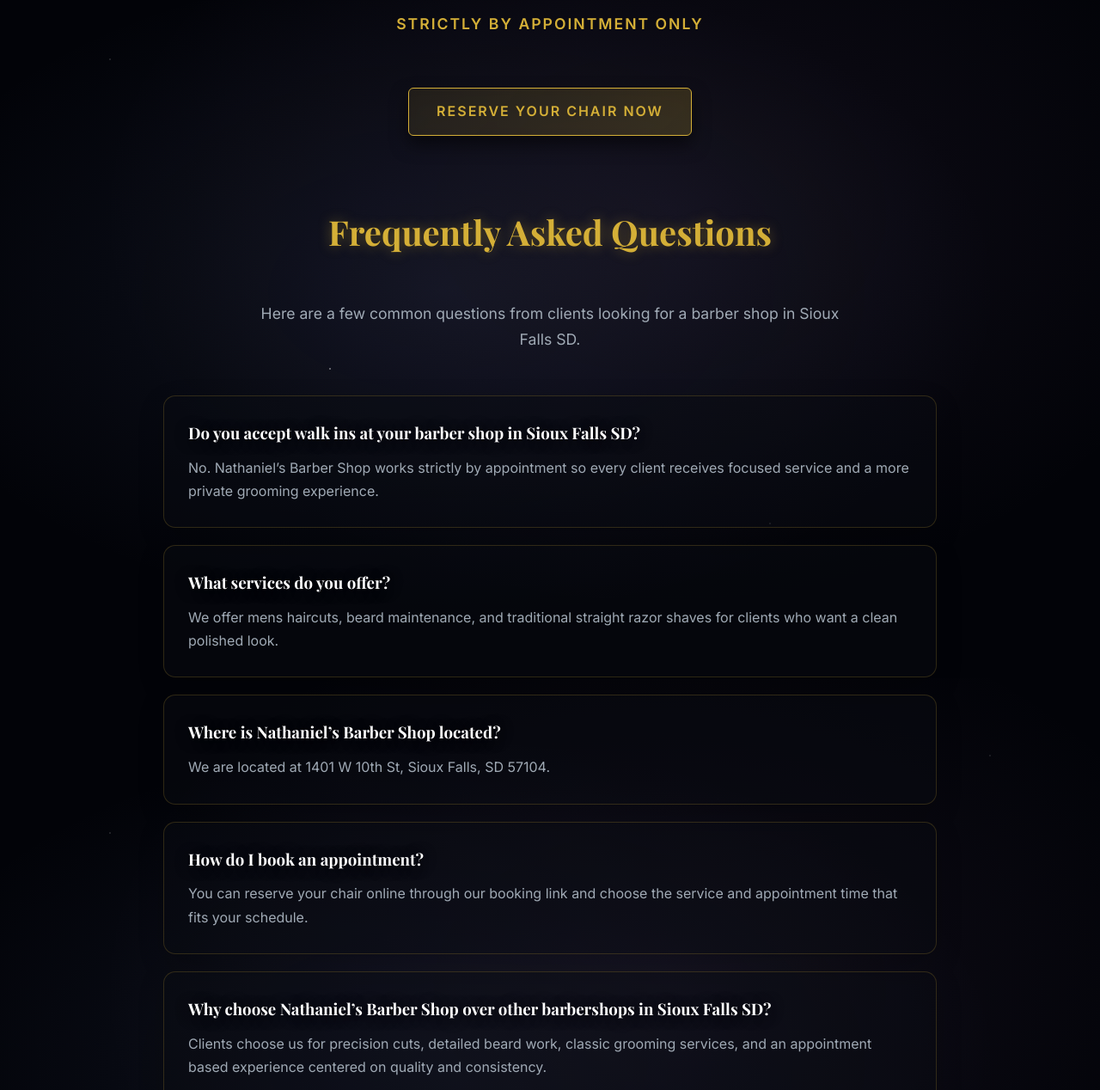
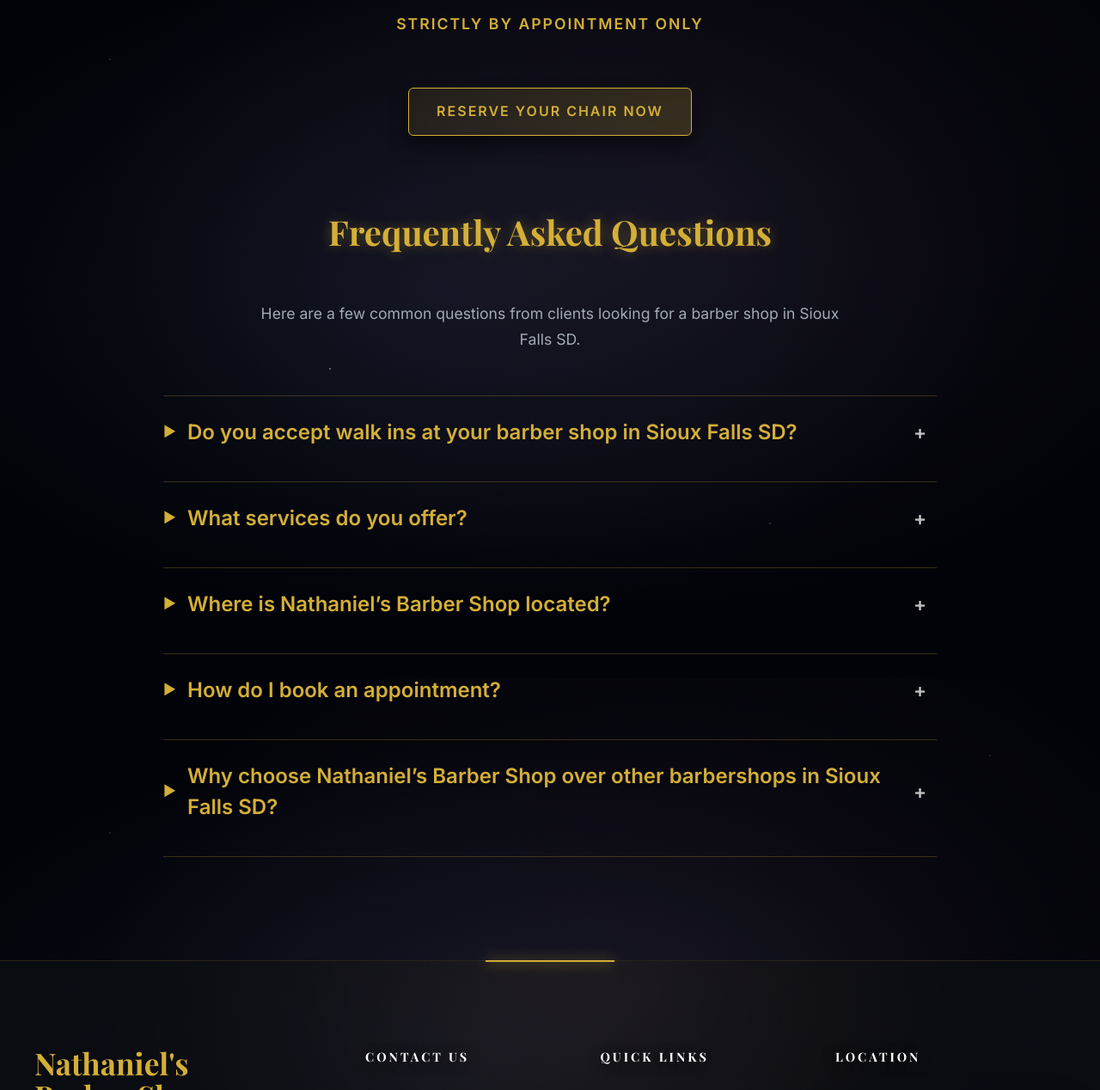
Before and after one commit to YourOnlineSquad/nathaniels-barber-shop, a Jekyll site: the page built from index.md, in a window 1280 px wide, cut to the strip 3711-4979 px from the top of the page. Shown: the whole strip at 86% size. Built offline with Jekyll 4.4.1, drawn with Linux system fonts in a browser that asks for light colours; some web fonts are replaced; part of the change alters nothing that is shown.

Commit message:
Update index.md

```diff
--- a/index.md
+++ b/index.md
@@ -227,31 +227,74 @@ description: Looking for trusted barbershops in Sioux Falls SD? Nathaniel’s Ba
     height: auto;
   }
 
-  .faq-grid {
+  .faq-accordion-wrap {
     max-width: 900px;
     margin: 50px auto 0 auto;
-    display: grid;
-    gap: 20px;
+    text-align: left;
+  }
+
+  .faq-accordion {
+    border-top: 1px solid rgba(212, 175, 55, 0.25);
   }
 
   .faq-item {
-    text-align: left;
-    padding: 28px;
-    border: 1px solid var(--border-glow);
-    background: rgba(10, 12, 18, 0.45);
-    border-radius: 14px;
-    box-shadow: 0 10px 30px rgba(0,0,0,0.2);
+    border-bottom: 1px solid rgba(212, 175, 55, 0.25);
   }
 
-  .faq-item h3 {
-    margin-bottom: 12px;
-    color: var(--text-light);
+  .faq-question {
+    width: 100%;
+    background: transparent;
+    border: 0;
+    color: var(--accent-gold);
+    text-align: left;
+    font-size: clamp(1.2rem, 2vw, 1.5rem);
+    font-weight: 700;
+    padding: 24px 48px 24px 28px;
+    cursor: pointer;
+    position: relative;
+    font-family: inherit;
+    line-height: 1.5;
   }
 
-  .faq-item p {
+  .faq-question::before {
+    content: '▶';
+    position: absolute;
+    left: 0;
+    top: 50%;
+    transform: translateY(-50%);
+    font-size: 0.95rem;
+    color: var(--accent-gold);
+  }
+
+  .faq-question::after {
+    content: '+';
+    position: absolute;
+    right: 12px;
+    top: 50%;
+    transform: translateY(-50%);
+    font-size: 1.4rem;
+    color: rgba(255,255,255,0.75);
+  }
+
+  .faq-item.active .faq-question::after {
+    content: '−';
+  }
+
+  .faq-answer {
+    max-height: 0;
+    overflow: hidden;
+    transition: max-height 0.3s ease;
+  }
+
+  .faq-answer-inner {
+    padding: 0 12px 24px 28px;
+  }
+
+  .faq-answer p {
     margin: 0;
     color: var(--text-muted);
-    line-height: 1.7;
+    line-height: 1.8;
+    font-size: 1.1rem;
   }
 </style>
 
@@ -360,31 +403,78 @@ description: Looking for trusted barbershops in Sioux Falls SD? Nathaniel’s Ba
       Here are a few common questions from clients looking for a barber shop in Sioux Falls SD.
     </p>
 
-    <div class="faq-grid">
-      <div class="faq-item">
-        <h3>Do you accept walk ins at your barber shop in Sioux Falls SD?</h3>
-        <p>No. Nathaniel’s Barber Shop works strictly by appointment so every client receives focused service and a more private grooming experience.</p>
-      </div>
+    <div class="faq-accordion-wrap">
+      <div class="faq-accordion">
+        <div class="faq-item">
+          <button class="faq-question" type="button">Do you accept walk ins at your barber shop in Sioux Falls SD?</button>
+          <div class="faq-answer">
+            <div class="faq-answer-inner">
+              <p>No. Nathaniel’s Barber Shop works strictly by appointment so every client receives focused service and a more private grooming experience.</p>
+            </div>
+          </div>
+        </div>
 
-      <div class="faq-item">
-        <h3>What services do you offer?</h3>
-        <p>We offer mens haircuts, beard maintenance, and traditional straight razor shaves for clients who want a clean polished look.</p>
-      </div>
+        <div class="faq-item">
+          <button class="faq-question" type="button">What services do you offer?</button>
+          <div class="faq-answer">
+            <div class="faq-answer-inner">
+              <p>We offer mens haircuts, beard maintenance, and traditional straight razor shaves for clients looking for a clean polished look in Sioux Falls SD.</p>
+            </div>
+          </div>
+        </div>
 
-      <div class="faq-item">
-        <h3>Where is Nathaniel’s Barber Shop located?</h3>
-        <p>We are located at 1401 W 10th St, Sioux Falls, SD 57104.</p>
-      </div>
+        <div class="faq-item">
+          <button class="faq-question" type="button">Where is Nathaniel’s Barber Shop located?</button>
+          <div class="faq-answer">
+            <div class="faq-answer-inner">
+              <p>Nathaniel’s Barber Shop is located at 1401 W 10th St, Sioux Falls, SD 57104.</p>
+            </div>
+          </div>
+        </div>
 
-      <div class="faq-item">
-        <h3>How do I book an appointment?</h3>
-        <p>You can reserve your chair online through our booking link and choose the service and appointment time that fits your schedule.</p>
-      </div>
+        <div class="faq-item">
+          <button class="faq-question" type="button">How do I book an appointment?</button>
+          <div class="faq-answer">
+            <div class="faq-answer-inner">
+              <p>You can reserve your chair online through our booking link to choose the service and appointment time that works best for you.</p>
+            </div>
+          </div>
+        </div>
 
-      <div class="faq-item">
-        <h3>Why choose Nathaniel’s Barber Shop over other barbershops in Sioux Falls SD?</h3>
-        <p>Clients choose us for precision cuts, detailed beard work, classic grooming services, and an appointment based experience centered on quality and consistency.</p>
+        <div class="faq-item">
+          <button class="faq-question" type="button">Why choose Nathaniel’s Barber Shop over other barbershops in Sioux Falls SD?</button>
+          <div class="faq-answer">
+            <div class="faq-answer-inner">
+              <p>Clients choose Nathaniel’s Barber Shop for precision cuts, detailed beard work, classic grooming services, and an appointment based experience focused on quality and consistency.</p>
+            </div>
+          </div>
+        </div>
       </div>
     </div>
   </div>
 </section>
+
+<script>
+  document.addEventListener('DOMContentLoaded', function () {
+    const faqItems = document.querySelectorAll('.faq-item');
+
+    faqItems.forEach(function (item) {
+      const button = item.querySelector('.faq-question');
+      const answer = item.querySelector('.faq-answer');
+
+      button.addEventListener('click', function () {
+        const isActive = item.classList.contains('active');
+
+        faqItems.forEach(function (otherItem) {
+          otherItem.classList.remove('active');
+          otherItem.querySelector('.faq-answer').style.maxHeight = null;
+        });
+
+        if (!isActive) {
+          item.classList.add('active');
+          answer.style.maxHeight = answer.scrollHeight + 'px';
+        }
+      });
+    });
+  });
+</script>
```
